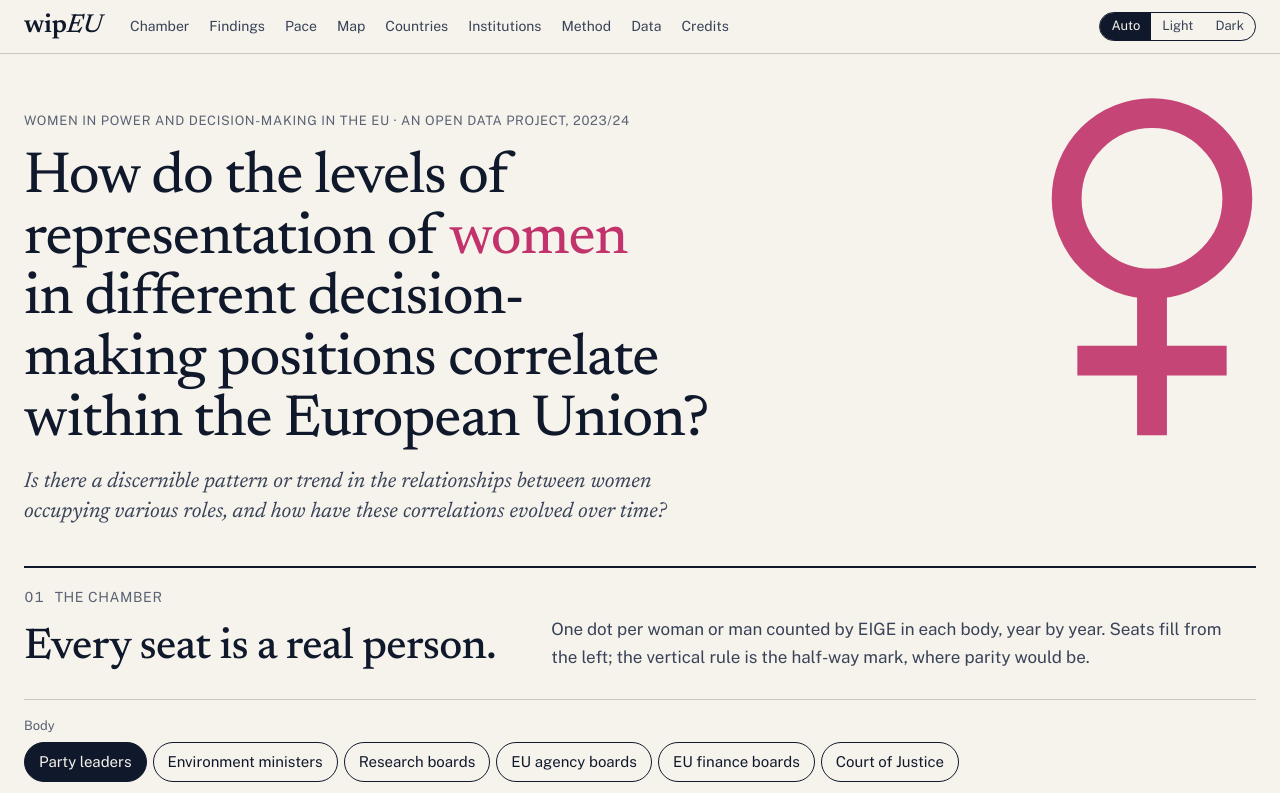
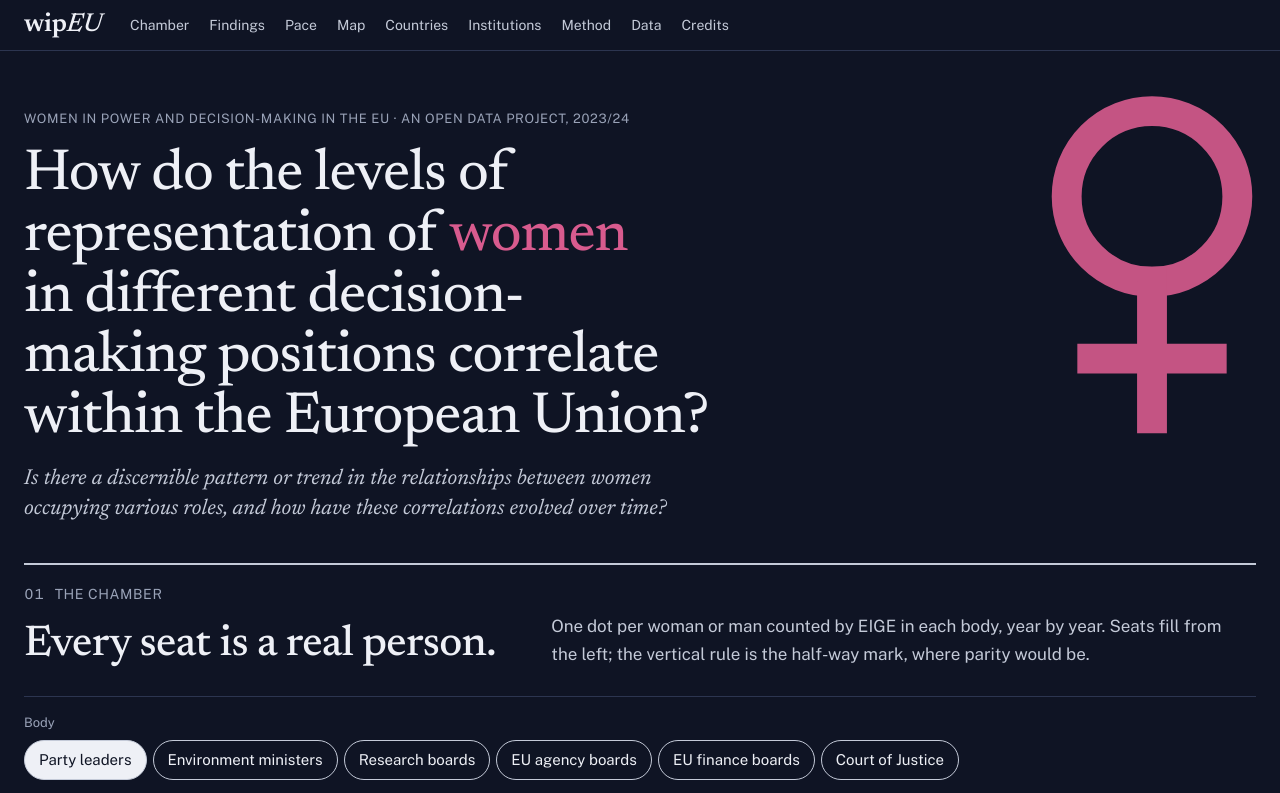
Before and after one commit to alicepicco333/wipEU, a website: page index.html in a window 1280 px wide. Shown: the top 793 px of the page. Drawn offline with nearby package versions, Linux system fonts and the light colour scheme.

Commit message:
Dark theme only, a female-symbol favicon, no copy-link button
The light theme and the Auto/Light/Dark switch are removed; the dark
tokens are now the only theme. The favicon is the hero's female symbol
in rose on night navy. The country profile's 'Copy link to this
profile' button is gone (the URL still keeps the view).

Co-Authored-By: Claude Opus 5.5 <noreply@anthropic.com>

```diff
--- a/assets/css/wipeu.css
+++ b/assets/css/wipeu.css
@@ -2,50 +2,28 @@
    Paper and EU navy; women in rose, men in a mid navy, the comparison country in teal. Palettes validated with the dataviz
    skill's validate_palette.js (categorical, ordinal ramps) in both themes. */
 :root {
-  color-scheme: light;
-  --bg: #f5f3ec;             /* paper */
-  --bg-2: #ebe8de;           /* panels, fields */
-  --ink: #10182b;            /* 15.9:1 on --bg */
-  --ink-2: #394257;          /* 9.1:1 */
-  --muted: #596172;          /* 5.6:1 on --bg, 5.1:1 on --bg-2 */
-  --rule: #c9c7bd;
-  --rule-strong: #10182b;
-  --grid: #e0ddd2;
-  --accent: #1d3c8f;         /* EU navy: links, focus, 9.0:1 */
-  --accent-ink: #ffffff;     /* 10.0:1 on --accent */
-  --women: #c2336b;          /* rose */
-  --men: #34529c;            /* navy, 6.7:1 */
-  --cmp: #008a7e;            /* comparison country, teal */
-  --ref: #394257;            /* EU-27 reference line */
-  --nodata: #dcd9cf;
-  --seq-0: #eba3bd; --seq-1: #dc7699; --seq-2: #c74d7a;
-  --seq-3: #a8325e; --seq-4: #832147; --seq-5: #5c1231;
+  color-scheme: dark;
+  --bg: #0f1424;             /* night navy */
+  --bg-2: #182036;           /* panels, fields */
+  --ink: #eef0f6;
+  --ink-2: #c4cad8;
+  --muted: #9aa3b8;
+  --rule: #2c3550;
+  --rule-strong: #c4cad8;
+  --grid: #1f2740;
+  --accent: #a9bdf5;         /* links, focus */
+  --accent-ink: #0f1424;
+  --women: #d85b8e;          /* rose */
+  --men: #7390dc;            /* navy-blue */
+  --cmp: #1fa192;            /* comparison country, teal */
+  --ref: #c4cad8;            /* EU-27 reference line */
+  --nodata: #232b42;
+  --seq-0: #5c1231; --seq-1: #832147; --seq-2: #a8325e;
+  --seq-3: #c74d7a; --seq-4: #dc7699; --seq-5: #f0b3c8;
   --serif: "Newsreader", "Iowan Old Style", Georgia, serif;
   --sans: "Public Sans", system-ui, -apple-system, "Segoe UI", sans-serif;
   --gut: 24px;
   --max: 1360px;
-}
-@media (prefers-color-scheme: dark) {
-  :root:not([data-theme="light"]) {
-    color-scheme: dark;
-    --bg: #0f1424; --bg-2: #182036; --ink: #eef0f6; --ink-2: #c4cad8; --muted: #9aa3b8;
-    --rule: #2c3550; --rule-strong: #c4cad8; --grid: #1f2740;
-    --accent: #a9bdf5; --accent-ink: #0f1424;
-    --women: #d85b8e; --men: #7390dc; --cmp: #1fa192; --ref: #c4cad8;
-    --nodata: #232b42;
-    --seq-0: #5c1231; --seq-1: #832147; --seq-2: #a8325e;
-    --seq-3: #c74d7a; --seq-4: #dc7699; --seq-5: #f0b3c8;
-  }
-}
-:root[data-theme="dark"] {
-  color-scheme: dark;
-  --bg: #0f1424; --bg-2: #182036; --ink: #eef0f6; --ink-2: #c4cad8; --muted: #9aa3b8;
-  --rule: #2c3550; --rule-strong: #c4cad8; --grid: #1f2740;
-  --accent: #a9bdf5; --accent-ink: #0f1424;
-  --women: #d85b8e; --men: #7390dc; --cmp: #1fa192; --ref: #c4cad8;
-  --nodata: #232b42;
-  --seq-0: #5c1231; --seq-1: #832147; --seq-2: #a8325e;
-  --seq-3: #c74d7a; --seq-4: #dc7699; --seq-5: #f0b3c8;
 }
 
 *, *::before, *::after { box-sizing: border-box; }
@@ -82,12 +60,6 @@ section[id], [id="method-calc"], [id="documentation"] { scroll-margin-top: 64px;
 .nav a { color: var(--ink-2); text-decoration: none; padding: 4px 0; }
 .nav a:hover { color: var(--ink); text-decoration: underline; }
 
-.theme { margin: 0; padding: 0; display: flex; border: 1px solid var(--rule-strong); border-radius: 999px; overflow: hidden; }
-.theme label { position: relative; }
-.theme input { position: absolute; opacity: 0; inset: 0; margin: 0; cursor: pointer; }
-.theme span { display: block; padding: 5px 11px; font-size: 13px; line-height: 1.3; color: var(--ink-2); cursor: pointer; }
-.theme input:checked + span { background: var(--ink); color: var(--bg); }
-.theme input:focus-visible + span { outline: 2px solid var(--accent); outline-offset: -4px; }
 
 /* ---------- Hero ---------- */
 .hero { position: relative; padding-top: clamp(32px, 4.5vw, 64px); padding-bottom: 0; }
@@ -390,7 +362,7 @@ td.n, th.n { text-align: right; font-variant-numeric: tabular-nums; }
 }
 @media (prefers-reduced-motion: reduce) { * { transition: none !important; animation: none !important; } }
 @media (forced-colors: active) {
-  .seg input:checked + span, .theme input:checked + span { outline: 2px solid; }
+  .seg input:checked + span { outline: 2px solid; }
   .chart--hemi .seat.w { fill: Highlight; }
   .chart--hemi .seat.m { fill: CanvasText; }
 }
--- a/assets/js/wipeu.js
+++ b/assets/js/wipeu.js
@@ -1,6 +1,6 @@
 /* wipEU — charts. Data: data/web/wipeu.json (built by scripts/build_web_data.py from the EIGE
    exports in datav/ and databar/). Share of women = women / total headcount * 100.
-   Every colour is a CSS custom property, so a theme switch re-colours every chart without JS. */
+   Every colour is a CSS custom property, so every chart takes the dark theme from the stylesheet. */
 (function () {
   "use strict";
 
@@ -15,20 +15,6 @@
   const EU27 = ["AT", "BE", "BG", "HR", "CY", "CZ", "DK", "EE", "FI", "FR", "DE", "GR", "HU", "IE", "IT", "LV", "LT", "LU", "MT", "NL", "PL", "PT", "RO", "SK", "SI", "ES", "SE"];
 
   let DATA, GEO;
-
-  /* ---------- theme switch (auto / light / dark) ---------- */
-  function setupTheme() {
-    const root = document.documentElement;
-    let saved = "auto";
-    try { saved = localStorage.getItem("wipeu-theme") || "auto"; } catch (e) { /* storage blocked */ }
-    const radios = $$('input[name="theme"]');
-    radios.forEach((r) => { r.checked = r.value === saved; });
-    radios.forEach((r) => r.addEventListener("change", () => {
-      if (!r.checked) return;
-      if (r.value === "auto") root.removeAttribute("data-theme"); else root.setAttribute("data-theme", r.value);
-      try { if (r.value === "auto") localStorage.removeItem("wipeu-theme"); else localStorage.setItem("wipeu-theme", r.value); } catch (e) { /* storage blocked */ }
-    }));
-  }
 
   /* ---------- data access ---------- */
   function series(ds, pos, key) {
@@ -687,11 +673,6 @@
       inp.addEventListener("keydown", (ev) => { if (ev.key === "Enter") { ev.preventDefault(); commit(inp, which); } });
       inp.addEventListener("input", () => { const k = find(inp.value); if (k && [...COUNTRIES.values()].some((n) => n === inp.value)) commit(inp, which); if (which === "b" && inp.value === "") { cpState.b = null; renderProfile(); url.write(); } });
     });
-    $("#cp-share").addEventListener("click", async () => {
-      url.write();
-      try { await navigator.clipboard.writeText(location.href); $("#cp-status").textContent = "Link copied to the clipboard."; }
-      catch (e) { $("#cp-status").textContent = "Copy the address from the address bar: it holds this view."; }
-    });
     onResize($("#cp-grid"), () => renderProfile());
   }
   function openProfile(k, o = {}) {
@@ -870,7 +851,6 @@
   }
 
   /* ---------- boot ---------- */
-  setupTheme();
   Promise.all([
     fetch("data/web/wipeu.json").then((r) => r.json()),
     fetch("data/web/europe.min.geojson").then((r) => r.json()),
--- a/index.html
+++ b/index.html
@@ -5,16 +5,12 @@
   <meta name="viewport" content="width=device-width, initial-scale=1">
   <title>wipEU — Women in Power and Decision-Making in the EU</title>
   <meta name="description" content="wipEU is an open data project on the representation of women in decision-making positions across the European Union, built on EIGE data (2003–2023).">
-  <meta name="color-scheme" content="light dark">
+  <meta name="color-scheme" content="dark">
   <link rel="icon" type="image/svg+xml" href="assets/img/favicon.svg">
   <link rel="icon" type="image/png" sizes="32x32" href="assets/img/favicon.png">
   <link rel="apple-touch-icon" href="assets/img/apple-touch-icon.png">
   <link rel="preconnect" href="https://fonts.googleapis.com">
   <link rel="preconnect" href="https://fonts.gstatic.com" crossorigin>
-  <script>
-    /* Apply the saved theme before first paint (no flash). "auto" follows the system. */
-    (function () { try { var t = localStorage.getItem("wipeu-theme"); if (t === "light" || t === "dark") document.documentElement.setAttribute("data-theme", t); } catch (e) {} })();
-  </script>
   <link href="https://fonts.googleapis.com/css2?family=Newsreader:ital,opsz,wght@0,6..72,400..700;1,6..72,400..500&family=Public+Sans:ital,wght@0,400..700;1,400&display=swap" rel="stylesheet">
   <link rel="stylesheet" href="assets/css/wipeu.css">
 </head>
@@ -37,12 +33,6 @@
         <li><a href="#credits">Credits</a></li>
       </ul>
     </nav>
-    <fieldset class="theme" id="theme">
-      <legend class="vh">Colour theme</legend>
-      <label><input type="radio" name="theme" value="auto" checked><span>Auto</span></label>
-      <label><input type="radio" name="theme" value="light"><span>Light</span></label>
-      <label><input type="radio" name="theme" value="dark"><span>Dark</span></label>
-    </fieldset>
   </div>
 </header>
 
@@ -241,7 +231,6 @@
         <label class="field field--search"><span>Compare with <span class="muted">(optional)</span></span>
           <input type="search" id="cp-compare" list="cp-list" autocomplete="off" spellcheck="false" placeholder="e.g. France"></label>
         <datalist id="cp-list"></datalist>
-        <button type="button" class="btn btn--quiet" id="cp-share">Copy link to this profile</button>
       </div>
       <p class="cp-status" id="cp-status" aria-live="polite"></p>
       <div class="cp" id="cp" hidden>
```
Also changed, not shown: assets/img/apple-touch-icon.png, assets/img/favicon.png, assets/img/favicon.svg.
